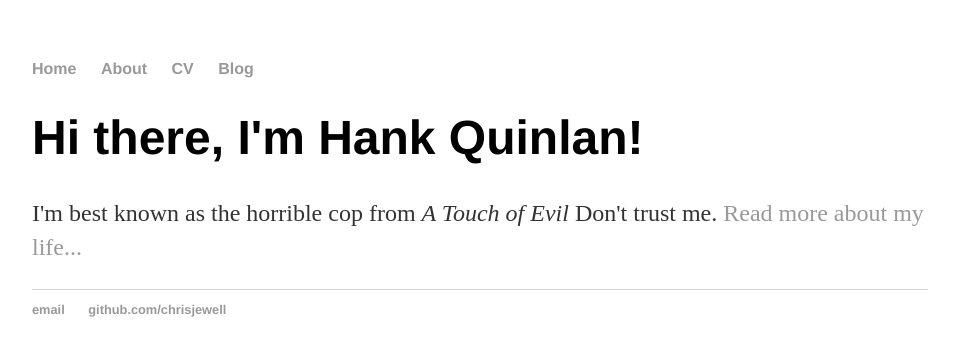
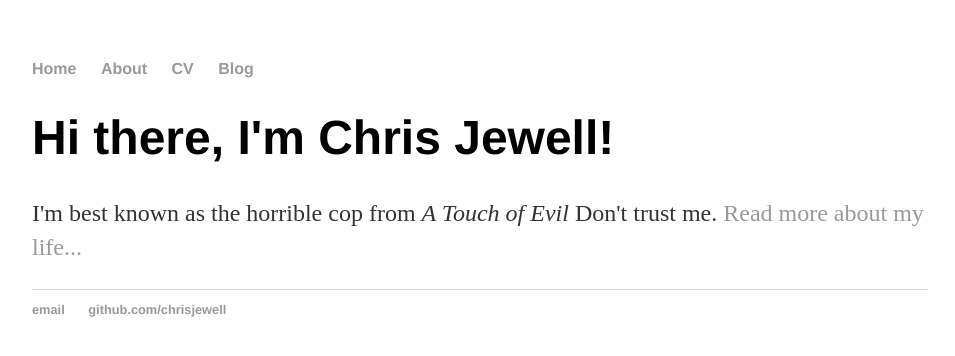
Before and after one commit to chrisjewell/chrisjewell.github.io, a Jekyll site: the page built from index.html, in a window 1280 px wide. Shown: the top 356 px of the page, without its empty margins (160-1115 px from the left). Built offline with Jekyll 4.4.1, drawn with Linux system fonts in a browser that asks for light colours.

Commit message:
Update index.html

```diff
--- a/index.html
+++ b/index.html
@@ -3,6 +3,6 @@ layout: default
 title: Hank Quinlan, Horrible Cop
 ---
 <div class="blurb">
-	<h1>Hi there, I'm Hank Quinlan!</h1>
+	<h1>Hi there, I'm Chris Jewell!</h1>
 	<p>I'm best known as the horrible cop from <em>A Touch of Evil</em> Don't trust me. <a href="/about">Read more about my life...</a></p>
 </div><!-- /.blurb -->
```
